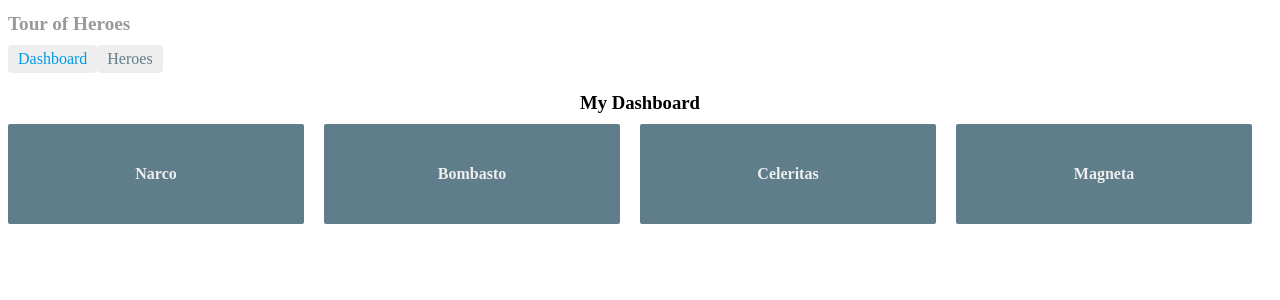
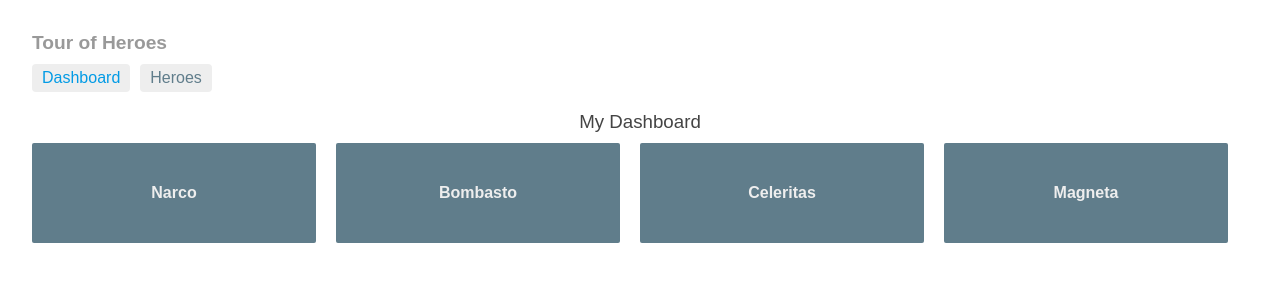
Before and after one commit to giovannipds/angular-tour-of-heroes, an Angular app: page /dashboard in a window 1280 px wide. Shown: the top 300 px of the page. Built offline with nearby package versions, Linux system fonts and the light colour scheme.

Commit message:
Add the latest app styles to the app

```diff
--- a/src/styles.css
+++ b/src/styles.css
@@ -1 +1,66 @@
 /* You can add global styles to this file, and also import other style files */
+/* Master Styles */
+h1 {
+  color: #369;
+  font-family: Arial, Helvetica, sans-serif;
+  font-size: 250%;
+}
+h2, h3 {
+  color: #444;
+  font-family: Arial, Helvetica, sans-serif;
+  font-weight: lighter;
+}
+body {
+  margin: 2em;
+}
+body, input[text], button {
+  color: #888;
+  font-family: Cambria, Georgia;
+}
+a {
+  cursor: pointer;
+  cursor: hand;
+}
+button {
+  font-family: Arial;
+  background-color: #eee;
+  border: none;
+  padding: 5px 10px;
+  border-radius: 4px;
+  cursor: pointer;
+  cursor: hand;
+}
+button:hover {
+  background-color: #cfd8dc;
+}
+button:disabled {
+  background-color: #eee;
+  color: #aaa;
+  cursor: auto;
+}
+
+/* Navigation link styles */
+nav a {
+  padding: 5px 10px;
+  text-decoration: none;
+  margin-right: 10px;
+  margin-top: 10px;
+  display: inline-block;
+  background-color: #eee;
+  border-radius: 4px;
+}
+nav a:visited, a:link {
+  color: #607D8B;
+}
+nav a:hover {
+  color: #039be5;
+  background-color: #CFD8DC;
+}
+nav a.active {
+  color: #039be5;
+}
+
+/* everywhere else */
+* {
+  font-family: Arial, Helvetica, sans-serif;
+}
```
